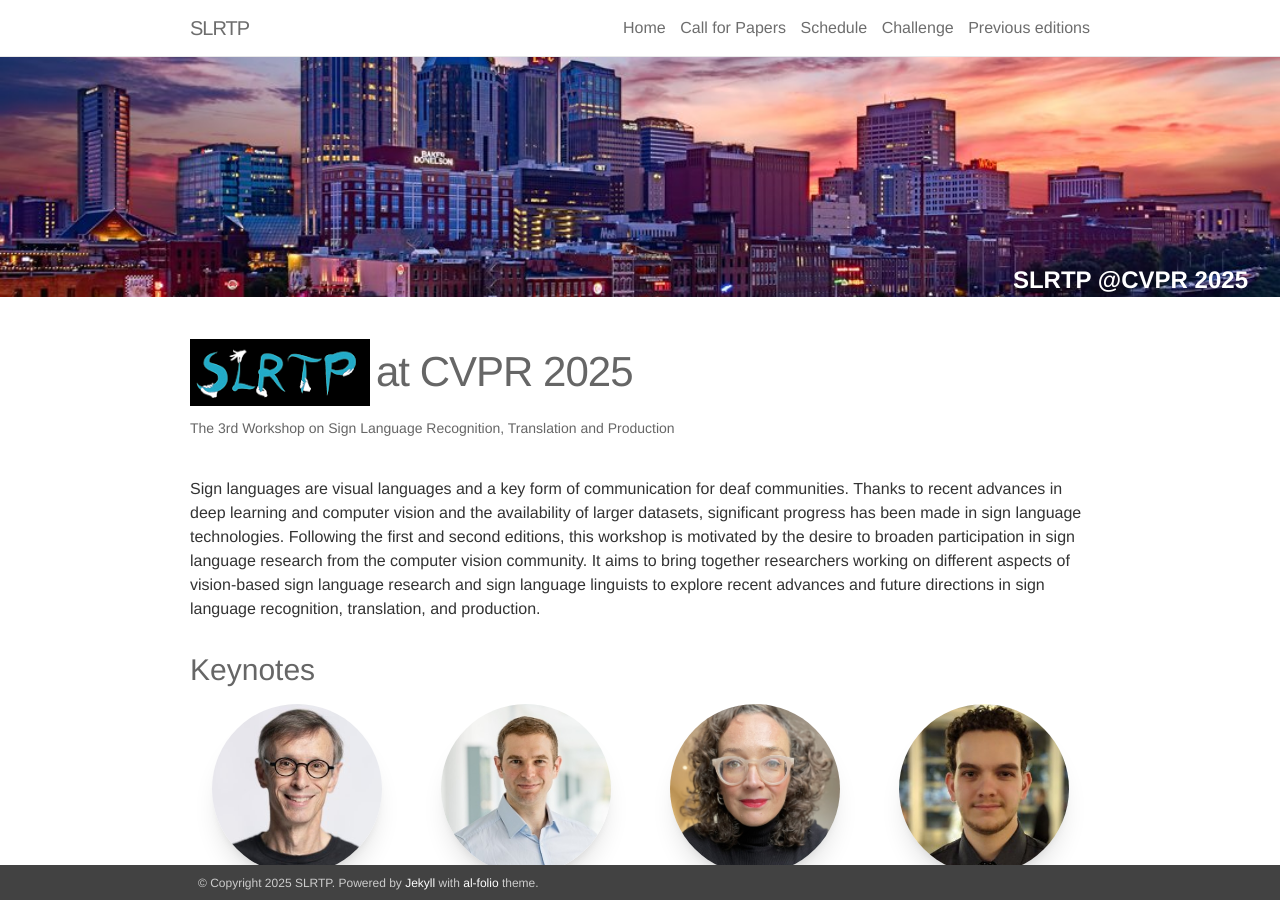
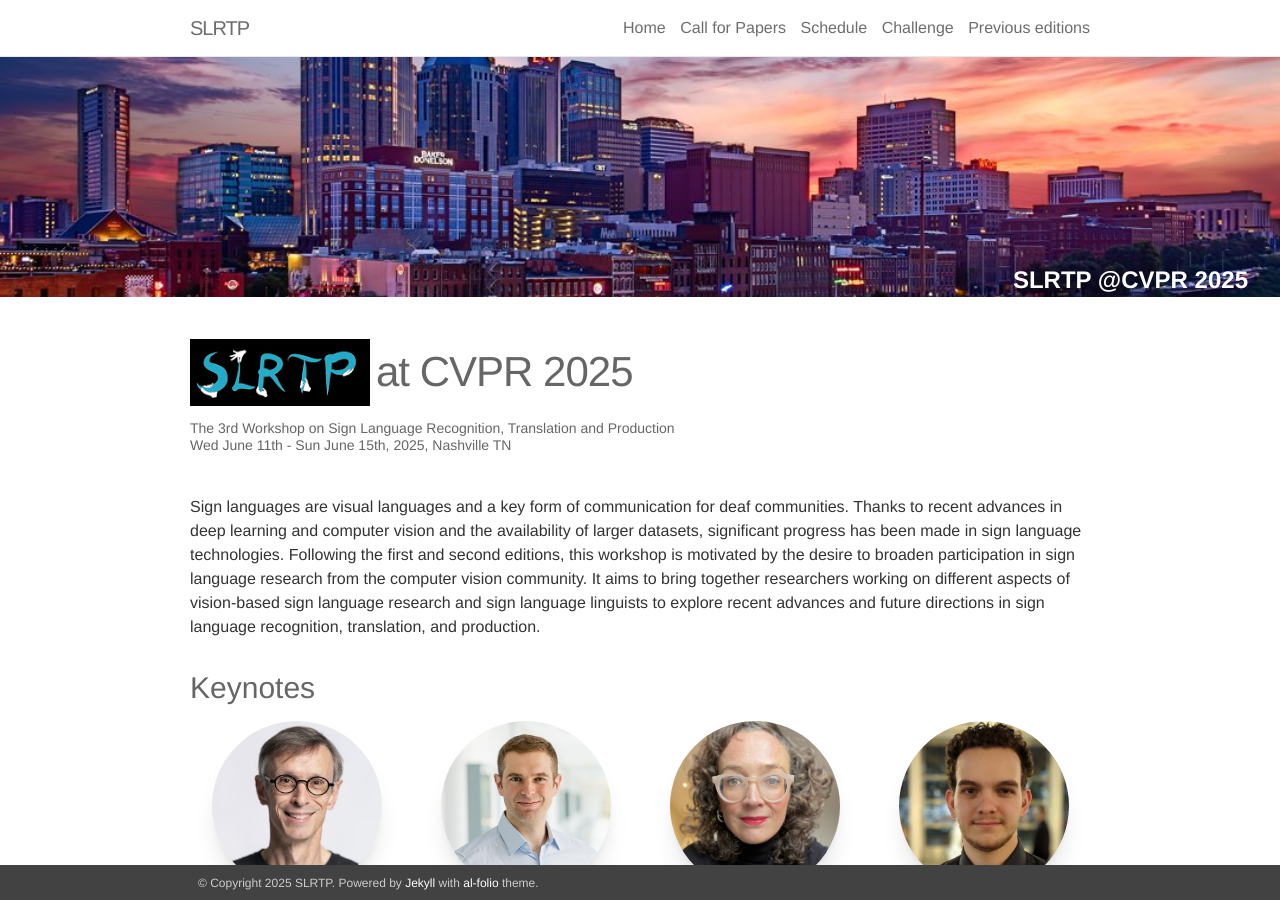
Before and after one commit to slrtpworkshop/slrtpworkshop.github.io, a Jekyll site: the page built from _pages/00_home.md, in a window 1280 px wide and 900 px high. Built offline with Jekyll 4.4.1, drawn with Linux system fonts in a browser that asks for light colours; nearby versions of some CDN libraries.

Commit message:
add CVPR dates

```diff
--- a/_layouts/home.html
+++ b/_layouts/home.html
@@ -5,7 +5,7 @@ layout: default
 
   <header class="post-header">
     <h1 class="post-title"><img src="assets/img/slrtplogo.png" class="slrtplogo-home" alt="Logo"> {{ page.desc_title }}</h1>
-    <h5 class="post-description">{{ page.description }}</h5>
+    <h5 class="post-description">{{ page.description | newline_to_br}}</h5>
   </header>
 
   <article class="post-content {{page.title}} clearfix">
--- a/_pages/00_home.md
+++ b/_pages/00_home.md
@@ -3,7 +3,7 @@ layout: home
 permalink: /
 title: Home
 desc_title: at CVPR 2025
-description: The 3rd Workshop on Sign Language Recognition, Translation and Production
+description: "The 3rd Workshop on Sign Language Recognition, Translation and Production<br>Wed June 11th - Sun June 15th, 2025, Nashville TN"
 ---
 
 Sign languages are visual languages and a key form of communication for deaf communities. Thanks to recent advances in deep learning and computer vision and the availability of larger datasets, significant progress has been made in sign language technologies. Following the first and second editions, this workshop is motivated by the desire to broaden participation in sign language research from the computer vision community. It aims to bring together researchers working on different aspects of vision-based sign language research and sign language linguists to explore recent advances and future directions in sign language recognition, translation, and production.
```
